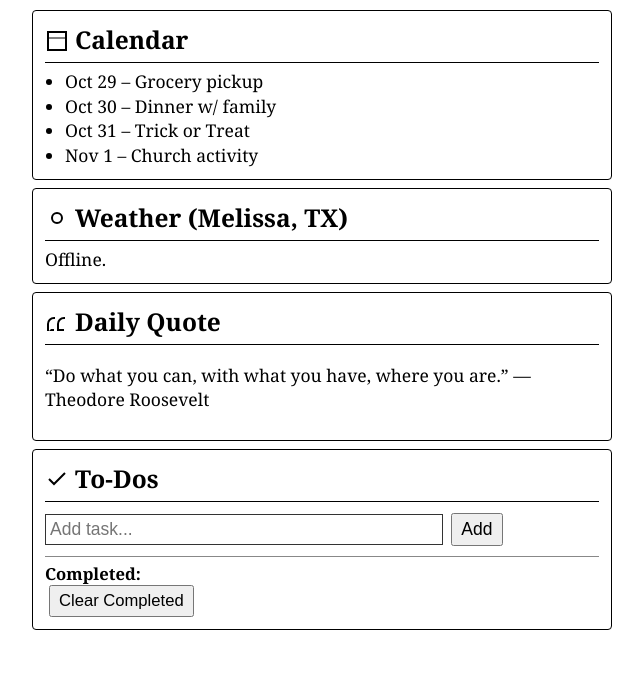
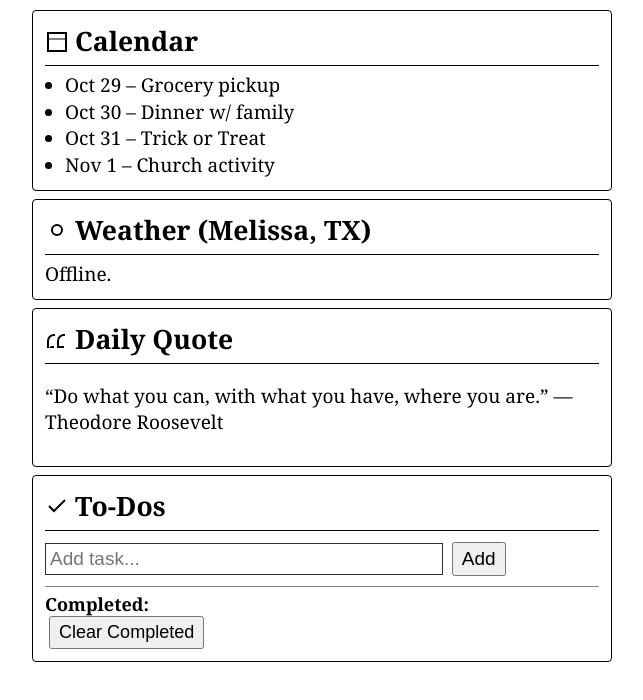
Before and after one commit to albusdumble/Jake-kindle-dash-1, a plain HTML site: page index.html in a window 1280 px wide. Shown: the whole page, without its empty margins (318-961 px from the left). Drawn offline with Linux system fonts and the light colour scheme; no server answers.

Commit message:
Update index.html

```diff
--- a/index.html
+++ b/index.html
@@ -11,7 +11,7 @@
     background-color: #fff;
     color: #000;
     font-family: Georgia, serif;
-    font-size: 17.5px; /* 25% bigger than 14px */
+    font-size: 19px;
     display: flex;
     justify-content: center;
   }
```
